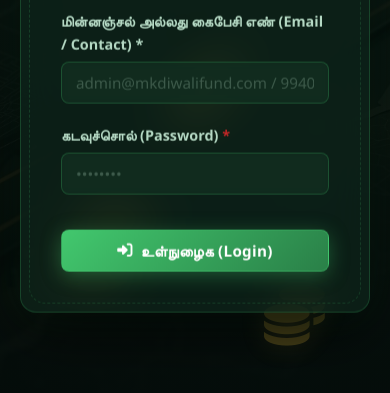
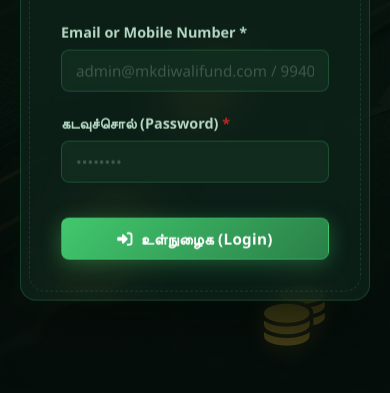
Before and after one commit to abitessa2711-png/mk-diwali-fund, a website built with Vite: page index.html in a window 390 px wide. Shown: the part 371-764 px from the top of the page. Built offline with nearby package versions, Linux system fonts and the light colour scheme; a web font is replaced by a local one.

Commit message:
Update login label to 'Email or Mobile Number *' and match UI screenshot

```diff
--- a/app.js
+++ b/app.js
@@ -176,7 +176,7 @@ const i18n = {
         gift_modal_image: "பரிசுப் படம் (Upload Image)",
         gift_modal_cancel: "ரத்து செய்க",
         gift_modal_save: "சேமிக்க",
-        login_id_label: "மின்னஞ்சல் அல்லது கைபேசி எண் (Email / Contact) *",
+        login_id_label: "Email or Mobile Number *",
         login_id_placeholder: "மின்னஞ்சல் அல்லது கைபேசி எண்",
         qr_settings_title: "QR அமைப்புகள் (QR Settings)",
         settings_upi_id: "UPI ID",
--- a/index.html
+++ b/index.html
@@ -38,7 +38,7 @@
             </div>
             <form id="login-form" class="theme-form">
                 <div class="form-group" style="text-align: left;">
-                    <label for="login-email" id="login-email-label" data-i18n="login_id_label">மின்னஞ்சல் அல்லது கைபேசி எண் (Email / Contact) <span class="required">*</span></label>
+                    <label for="login-email" id="login-email-label" data-i18n="login_id_label">Email or Mobile Number <span class="required">*</span></label>
                     <input type="text" id="login-email" class="input-field" placeholder="admin@mkdiwalifund.com / 9940876466" required>
                 </div>
                 <div class="form-group" style="text-align: left;">
```
